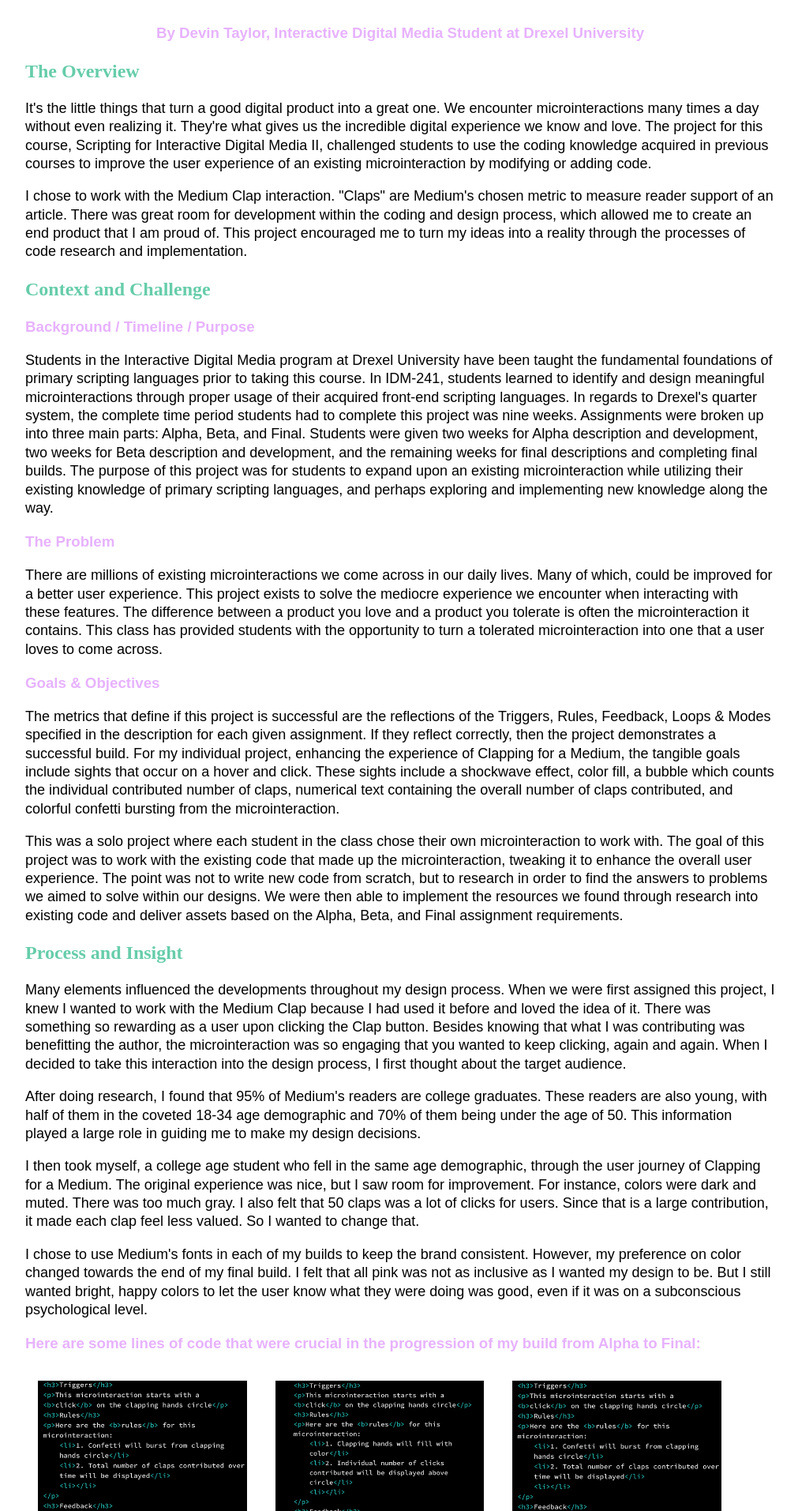
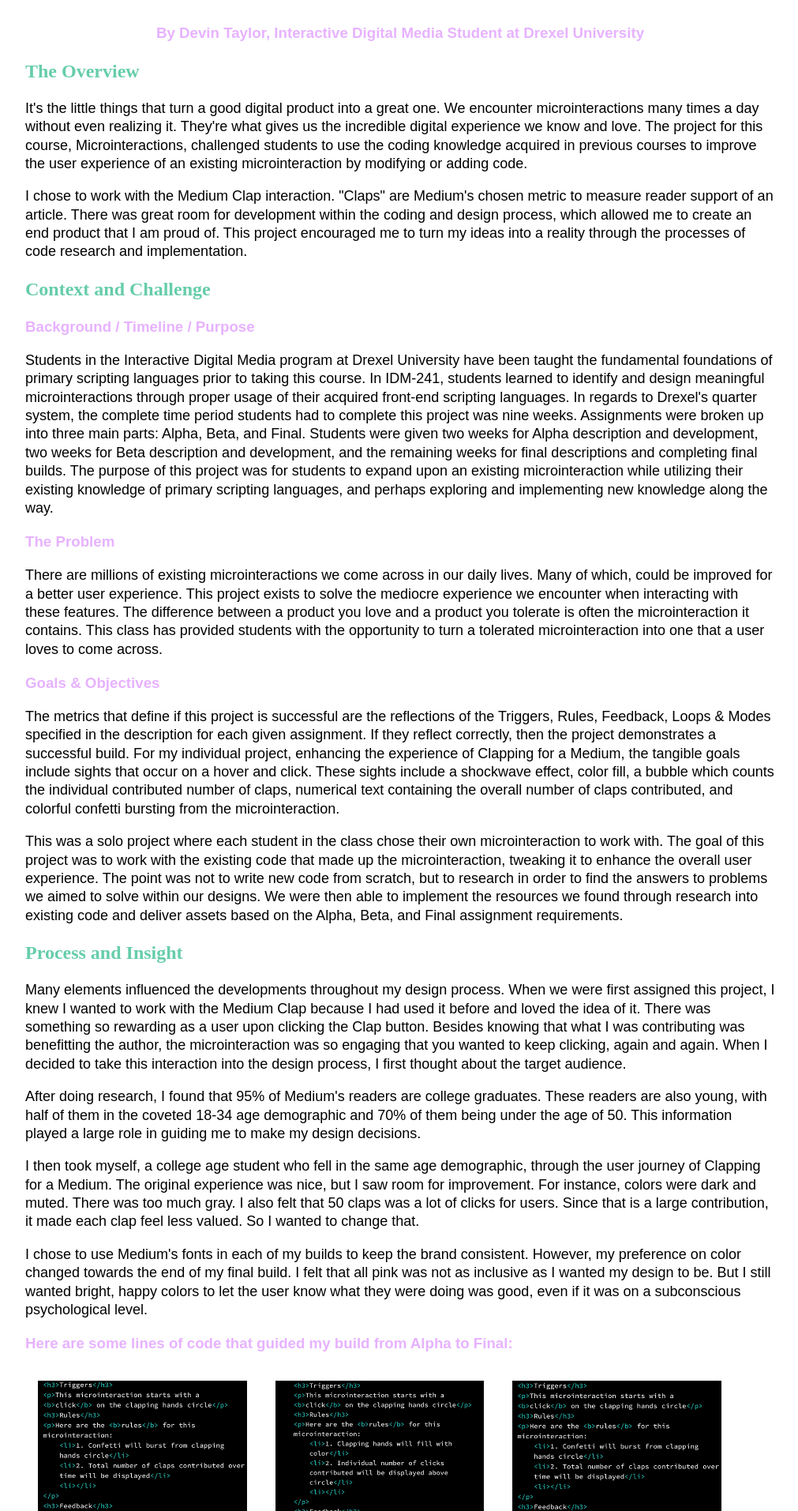
Before and after one commit to devinntaylor/idm241-dnt39, a plain HTML site: page casestudy/index.html in a window 1280 px wide. Shown: the part 580-2493 px from the top of the page at 79% size, without its empty margins (133-1144 px from the left). Drawn offline with Linux system fonts and the light colour scheme.

Commit message:
case study
coding update

```diff
--- a/casestudy/index.html
+++ b/casestudy/index.html
@@ -18,7 +18,7 @@
         </header>
         <div class="overview">
             <h2>The Overview</h2>
-            <p>It's the little things that turn a good digital product into a great one. We encounter microinteractions many times a day without even realizing it. They're what gives us the incredible digital experience we know and love. The project for this course, Scripting for Interactive Digital Media II, challenged students to use the coding knowledge acquired in previous courses to improve the user experience of an existing microinteraction by modifying or adding code.</p>
+            <p>It's the little things that turn a good digital product into a great one. We encounter microinteractions many times a day without even realizing it. They're what gives us the incredible digital experience we know and love. The project for this course, Microinteractions, challenged students to use the coding knowledge acquired in previous courses to improve the user experience of an existing microinteraction by modifying or adding code.</p>
             <p> I chose to work with the Medium Clap interaction. "Claps" are Medium's chosen metric to measure reader support of an article. There was great room for development within the coding and design process, which allowed me to create an end product that I am proud of. This project encouraged me to turn my ideas into a reality through the processes of code research and implementation. </p>
         </div>
         <div class="context-challenge">
@@ -37,7 +37,7 @@
             <p>After doing research, I found that 95% of Medium's readers are college graduates. These readers are also young, with half of them in the coveted 18-34 age demographic and 70% of them being under the age of 50. This information played a large role in guiding me to make my design decisions. </p>
             <p>I then took myself, a college age student who fell in the same age demographic, through the user journey of Clapping for a Medium. The original experience was nice, but I saw room for improvement. For instance, colors were dark and muted. There was too much gray. I also felt that 50 claps was a lot of clicks for users. Since that is a large contribution, it made each clap feel less valued. So I wanted to change that.</p>
             <p>I chose to use Medium's fonts in each of my builds to keep the brand consistent. However, my preference on color changed towards the end of my final build. I felt that all pink was not as inclusive as I wanted my design to be. But I still wanted bright, happy colors to let the user know what they were doing was good, even if it was on a subconscious psychological level. </p>
-            <h3>Here are some lines of code that were crucial in the progression of my build from Alpha to Final: </h3>
+            <h3>Here are some lines of code that guided my build from Alpha to Final: </h3>
             <div class="insightimg"> <img src="images/code1.png"> <img src="images/code2.png"> <img src="images/code3.png"> </div>
             <h3>Here are some images that capture the stages I encountered throughout this project:</h3>
             <div class="processimg"> <img src="images/clap.png"><img src="images/mid.png"><img src="images/hero.png"></div>
@@ -55,4 +55,6 @@
             <p>&copy; 2020 Devin Taylor</p>
         </div>
     </footer>
-</body></html>
+</body>
+
+</html>
```
